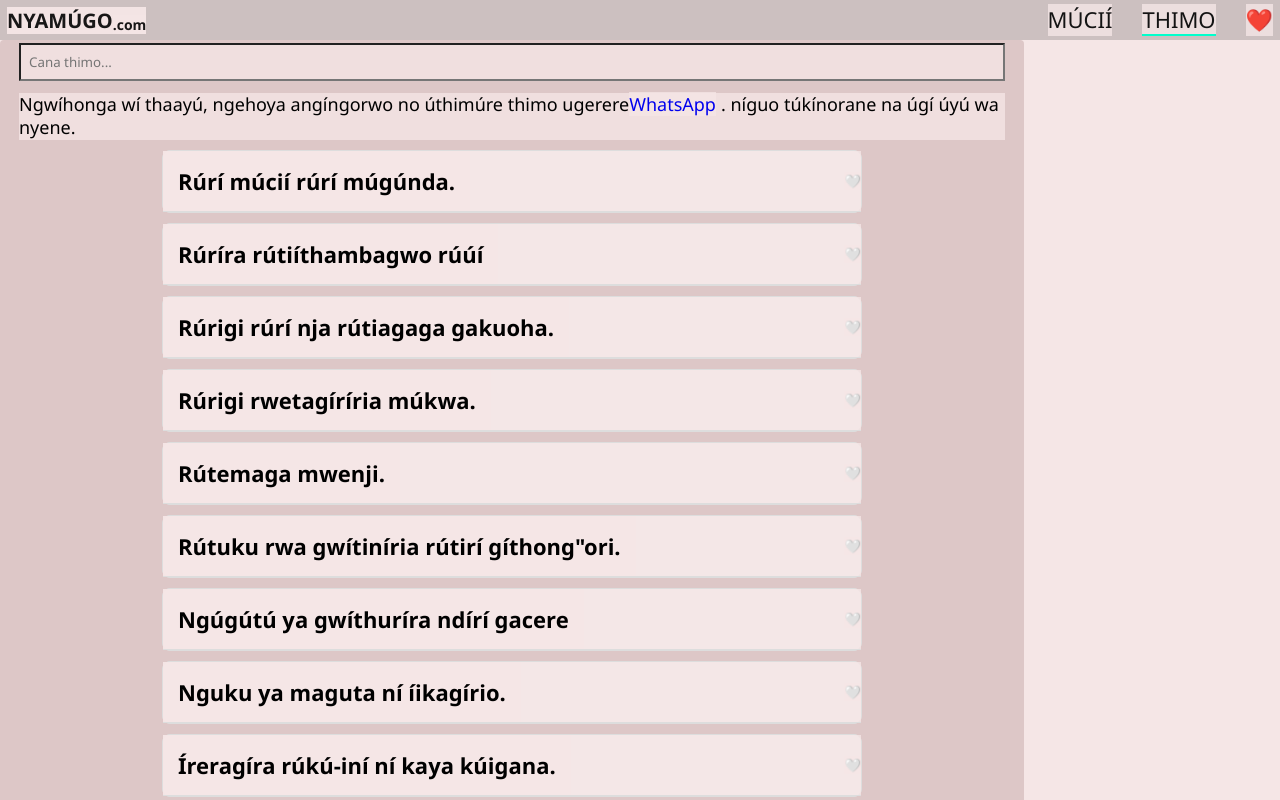
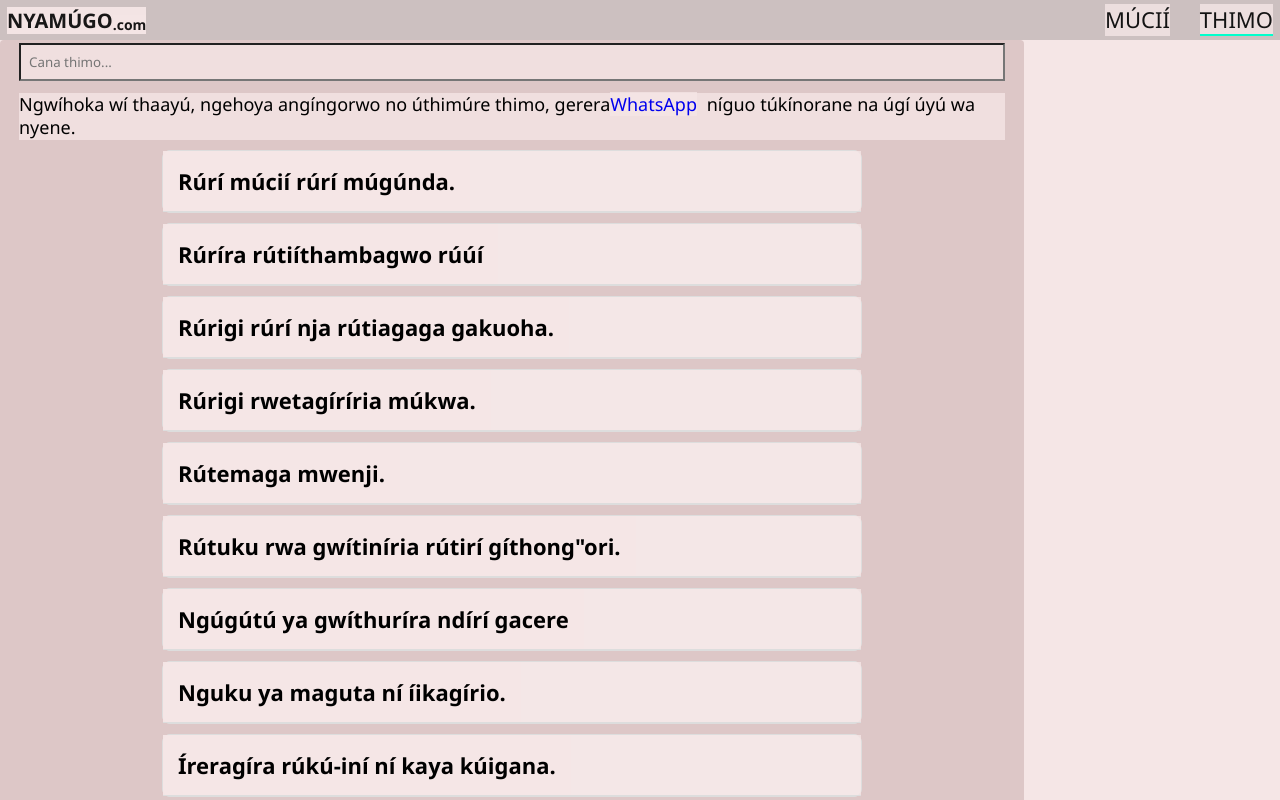
Before and after one commit to mimi764/gikuyu, a React (Create React App) app: page /about in a window 1280 px wide. Shown: the top 800 px of the page. Built offline with nearby package versions, Linux system fonts and the light colour scheme.

Commit message:
update files

```diff
--- a/src/body/FAV/AccorIT.jsx
+++ b/src/body/FAV/AccorIT.jsx
@@ -5,7 +5,7 @@ import { useFavorites } from "./Fav";
 
 const AccordionItem = ({ item }) => {
 
-  const { favorites, toggleFavorite } = useFavorites();
+  const { favorites } = useFavorites();
   const isFav = favorites.some((f) => f.id === item.id);
   const [activeId, setActiveId] = useState(null);
 
@@ -26,15 +26,8 @@ const AccordionItem = ({ item }) => {
       {item.content}
     </h3>
 
-    <button
-      className="right"
-      onClick={(e) => {
-        e.stopPropagation(); // IMPORTANT
-        toggleFavorite(item);
-      }}
-    >
-      {isFav ? "❤️" : "🤍"}
-    </button>
+
+
   </div>
 
   {activeId === item.id && (
--- a/src/body/FAV/AccorLI.jsx
+++ b/src/body/FAV/AccorLI.jsx
@@ -23,8 +23,8 @@ const AccordionList = () => {
 
       />
 <p className="p">
-  Ngwíhonga wí thaayú, ngehoya angíngorwo no úthimúre thimo ugerere
-   <a href="https://chat.whatsapp.com/JmUBjjzRG0H1h74Zxa7jT5">WhatsApp</a>. níguo túkínorane na úgí úyú wa nyene.
+  Ngwíhoka wí thaayú, ngehoya angíngorwo no úthimúre thimo, gerera
+   <a href="https://chat.whatsapp.com/JmUBjjzRG0H1h74Zxa7jT5">WhatsApp</a> níguo túkínorane na úgí úyú wa nyene.
 </p>
       {/* Accordion Items */}
       {filteredData.length > 0 ? (
--- a/src/body/cards/Card.css
+++ b/src/body/cards/Card.css
@@ -178,9 +178,9 @@
     font-weight: 600;
 }
 .ppp{
-    font-size: 14px;
+    font-size: 13px;
     margin: 5px;
-    line-height: 1.3;
+    line-height: 1.1;
   }
 
 }
--- a/src/body/navbar/Navb.jsx
+++ b/src/body/navbar/Navb.jsx
@@ -29,9 +29,7 @@ export default function Navbar() {
           <NavLink to="/about" onClick={() => setOpen(false)}>
             THIMO
           </NavLink>
-          <NavLink to="/favorites" onClick={() => setOpen(false)}>
-            ❤️
-          </NavLink>
+
         </nav>
       </div>
 
```
Also changed, not shown: public/mwariama.jpeg (deleted), 2 other files (tests, documents, lock files or other folders).
